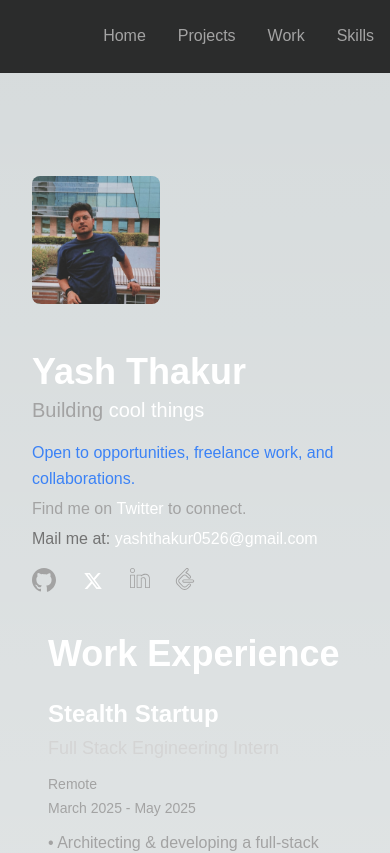
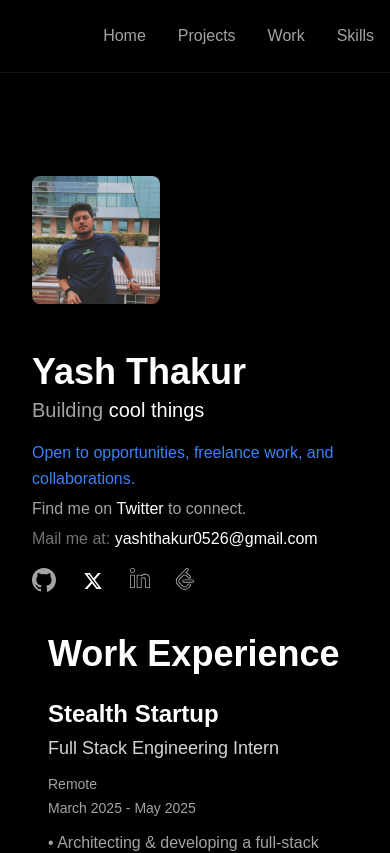
Before and after one commit to sincerelyyyash/portfolio, a Next.js app: page / in a window 390 px wide. Shown: the top 853 px of the page. Built offline with nearby package versions, Linux system fonts and the light colour scheme; a web font is replaced by a local one.

Commit message:
Refactor global styles to enforce dark theme by updating CSS variables and removing unnecessary media query

```diff
--- a/app/globals.css
+++ b/app/globals.css
@@ -3,22 +3,16 @@
 @tailwind utilities;
 
 :root {
-  --foreground-rgb: 0, 0, 0;
-  --background-start-rgb: 214, 219, 220;
-  --background-end-rgb: 255, 255, 255;
+  --foreground-rgb: 255, 255, 255;
+  --background-start-rgb: 0, 0, 0;
+  --background-end-rgb: 0, 0, 0;
 }
 
 .card-content {
   overflow: hidden;
 }
 
-@media (prefers-color-scheme: dark) {
-  :root {
-    --foreground-rgb: 255, 255, 255;
-    --background-start-rgb: 0, 0, 0;
-    --background-end-rgb: 0, 0, 0;
-  }
-}
+/* We force a dark theme via html.dark in layout; no media query needed */
 
 body {
   color: rgb(var(--foreground-rgb));
```
Also changed, not shown: 1 other file (tests, documents, lock files or other folders).
